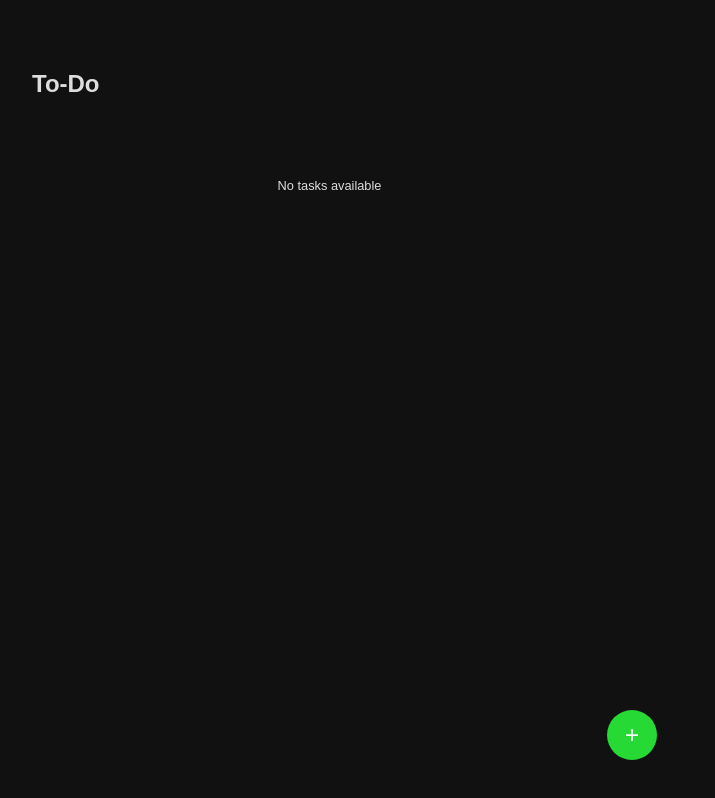
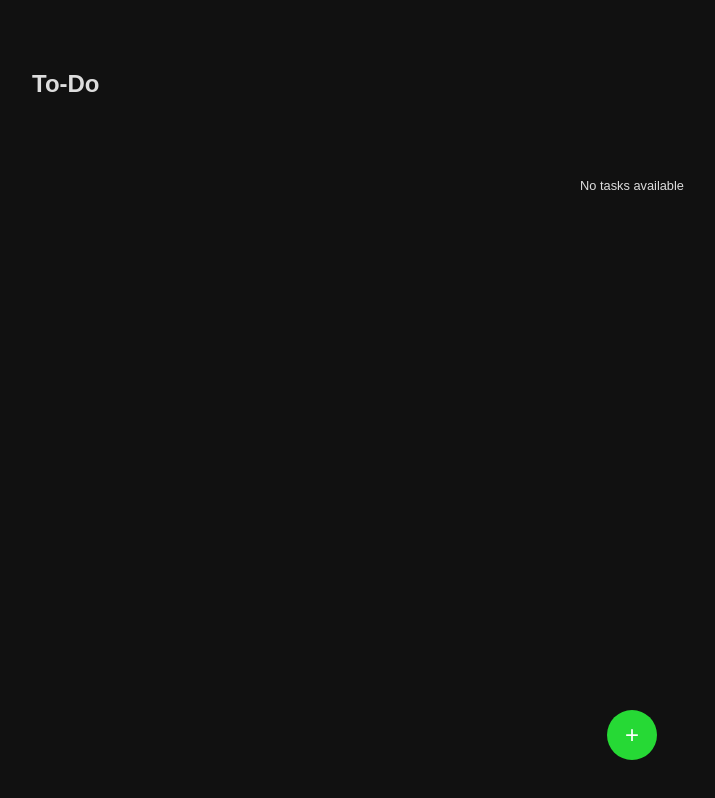
Before and after one commit to njxpaulson/To-do-app, a React (Vite) app: page / in a window 1280 px wide. Shown: the top 798 px of the page, without its empty margins (8-723 px from the left). Built offline with nearby package versions, Linux system fonts and the light colour scheme; the HTML template or start-up script is replaced by a standard one.

Commit message:
Update App.css

```diff
--- a/src/App.css
+++ b/src/App.css
@@ -18,6 +18,7 @@ main {
 }
 
 main p.error {
+    grid-column: 1 / -1;
     padding: 50px;
     font-size: 80%;
     text-align: center;
```
